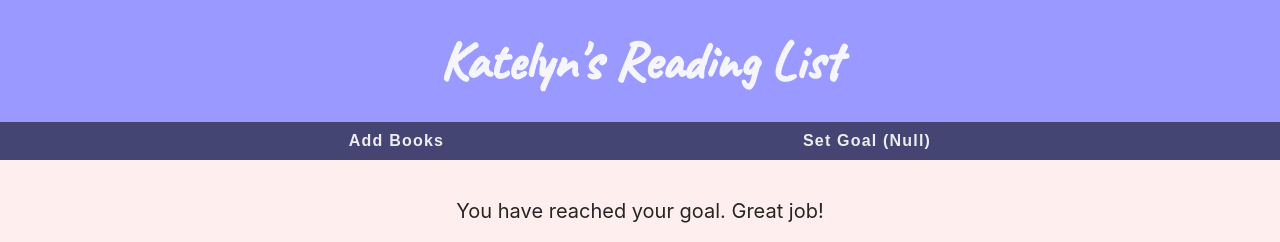
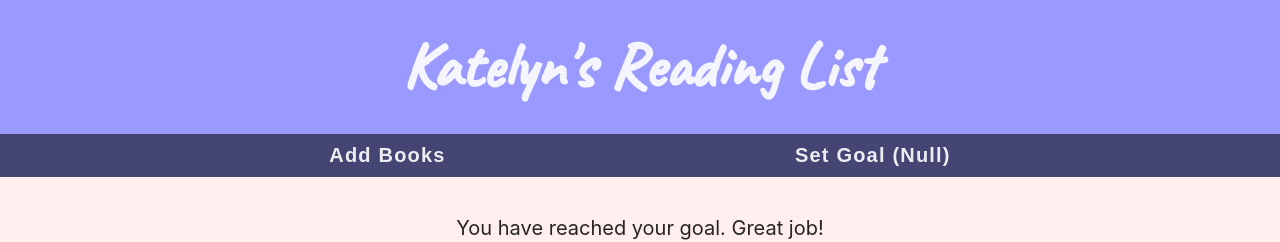
Before and after one commit to GPayton20/katelynsBookNook, a React (Create React App) app: page / in a window 1280 px wide. Shown: the top 242 px of the page. Built offline with nearby package versions, Linux system fonts and the light colour scheme; no server answers; the database is empty.

Commit message:
media queries to enlarge fonts on larger displays

```diff
--- a/src/styles/App.css
+++ b/src/styles/App.css
@@ -33,6 +33,20 @@ body #root {
   display: flex;
   flex-direction: column;
   justify-content: space-between;
+}
+
+button {
+  border: none;
+  border-radius: 10px;
+  background-color: var(--purple-color);
+  color: var(--white-color);
+  font-size: 0.8rem;
+  font-weight: 700;
+  margin: 10px;
+  padding: 10px 20px;
+  /* padding: 5px 10px; */
+  text-transform: uppercase;
+  transition: transform 0.3s ease
 }
 
 .wrapper {
@@ -79,7 +93,7 @@ nav ul button {
   font-weight: 700;
   letter-spacing: 1.2px;
   margin: 0;
-  padding: 10px;
+  /* padding: 10px; */
   text-decoration: none;
   text-transform: capitalize;
 }
@@ -212,17 +226,8 @@ p.author {
   width: 100%;
 }
 
-button {
-  border: none;
-  border-radius: 10px;
-  background-color: var(--purple-color);
-  color: var(--white-color);
-  font-size: 0.8rem;
-  font-weight: 700;
-  margin: 10px;
+.container button {
   padding: 5px 10px;
-  text-transform: uppercase;
-  transition: transform 0.3s ease
 }
 
 /* Form styling */
@@ -280,7 +285,7 @@ button {
   background-color: #fff;
   color: var(--purple-color);
   font-size: 1rem;
-  padding: 0.5em 1em;
+  /* padding: 0.5em 1em; */
 }
 
 button:hover,
@@ -321,3 +326,21 @@ footer a {
   color: rgb(135, 252, 252);
   font-weight: 700;
 }
+
+/* Media queries */
+
+@media (min-width: 800px) {
+
+  h1 {
+    font-size: 3.2rem;
+  }
+
+  button {
+    font-size: 1rem;
+  }
+
+  .container button {
+    font-size: 0.8rem;
+  }
+
+}
```
